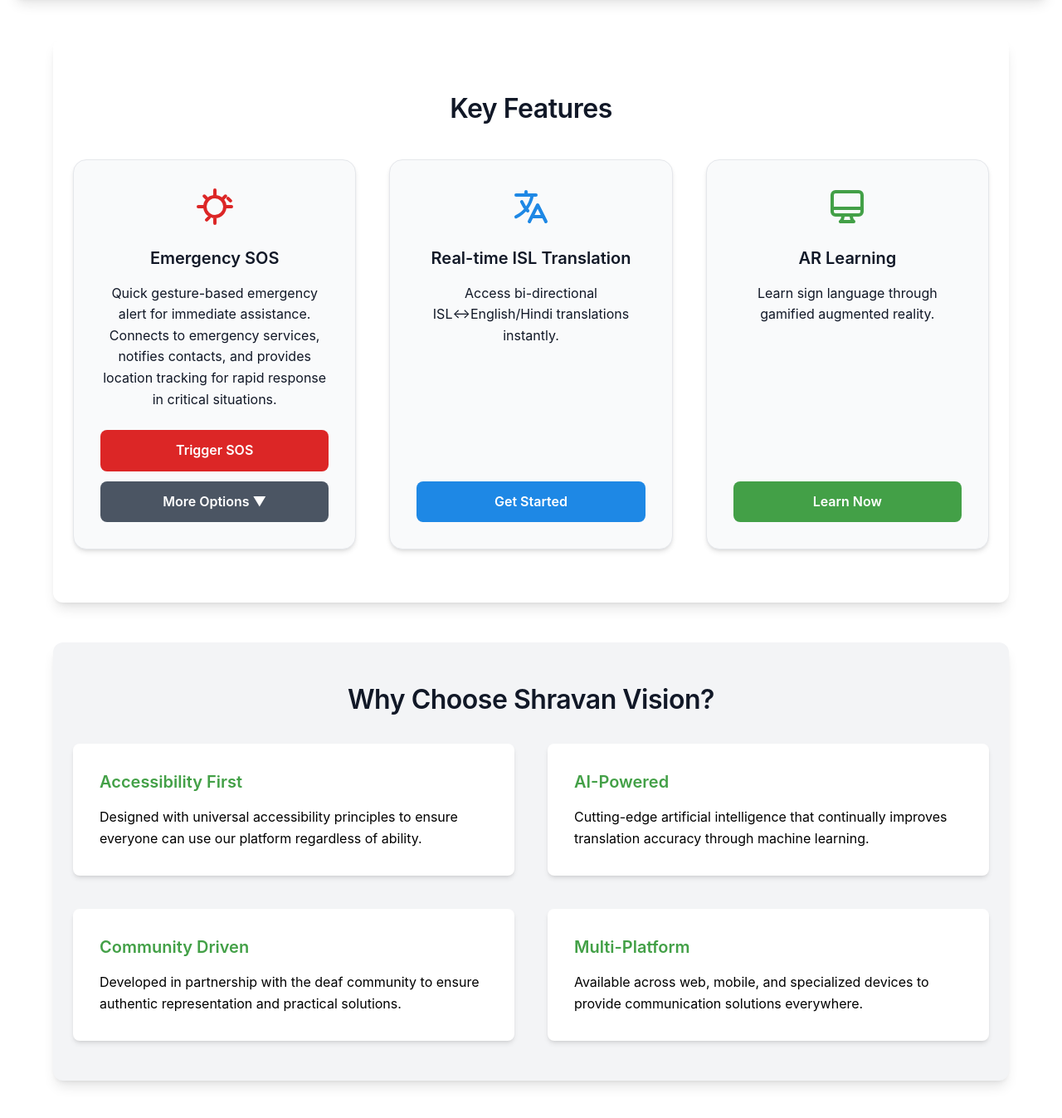
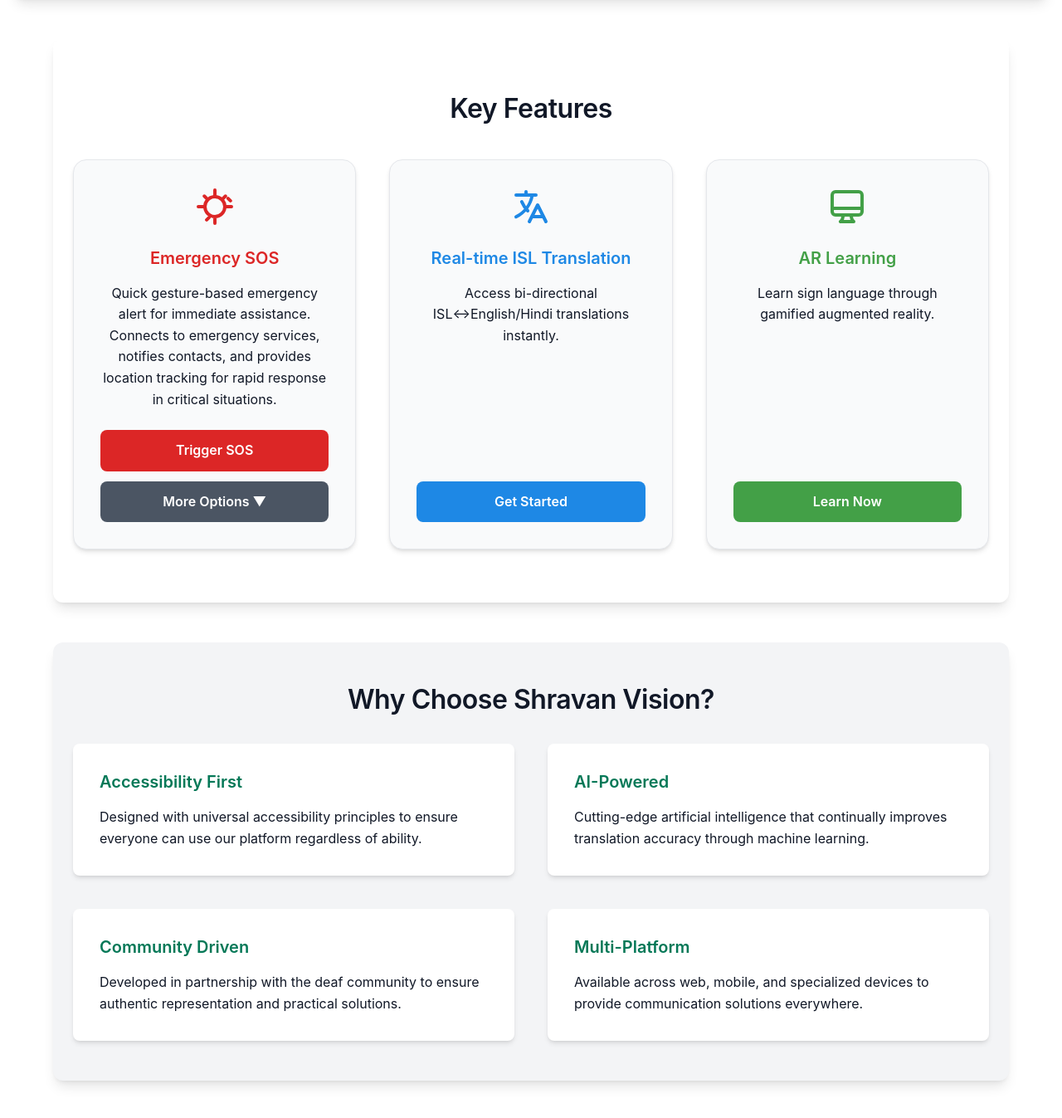
Before and after one commit to ksuvii21/shravan-vision-frontend, a React (Vite) app: page / in a window 1280 px wide. Shown: the part 926-2273 px from the top of the page at 83% size. Built offline with nearby package versions, Linux system fonts and the light colour scheme; no server answers.

Commit message:
made changes in UI

```diff
--- a/src/pages/Home.jsx
+++ b/src/pages/Home.jsx
@@ -98,8 +98,8 @@
                   <path strokeLinecap="round" strokeLinejoin="round" strokeWidth={2} d="M18.364 5.636l-1.414 1.414M12 2v4M5.636 5.636L7.05 7.05M2 12h4m12 0h4m-2.05-4.95l1.414 1.414M12 18v4m-4.95-2.05l1.414-1.414M6 12a6 6 0 1112 0 6 6 0 01-12 0z" />
                 </svg>
               </div>
-              <h3 className="text-xl font-semibold mb-4">Emergency SOS</h3>
-              <p className="text-body">
+              <h3 className="text-xl font-semibold mb-4 text-red-600 dark:text-red-400">Emergency SOS</h3>
+              <p className="text-body text-gray-900 dark:text-white">
                 Quick gesture-based emergency alert for immediate assistance. Connects to emergency services, notifies contacts, and provides location tracking for rapid response in critical situations.
               </p>
             </div>
@@ -142,8 +142,8 @@
                   <path strokeLinecap="round" strokeLinejoin="round" strokeWidth={2} d="M3 5h12M9 3v2m1.048 9.5A18.022 18.022 0 016.412 9m6.088 9h7M11 21l5-10 5 10M12.751 5C11.783 10.77 8.07 15.61 3 18.129" />
                 </svg>
               </div>
-              <h3 className="text-xl font-semibold mb-4">Real-time ISL Translation</h3>
-              <p className="text-body">Access bi-directional ISL↔English/Hindi translations instantly.</p>
+              <h3 className="text-xl font-semibold mb-4 text-primary-600 dark:text-primary-400">Real-time ISL Translation</h3>
+              <p className="text-body text-gray-900 dark:text-white">Access bi-directional ISL↔English/Hindi translations instantly.</p>
             </div>
             <button className="mt-6 bg-primary-600 hover:bg-primary-700 text-white font-semibold py-3 px-6 rounded-lg transition-colors">
               Get Started
@@ -161,8 +161,8 @@
                   <path strokeLinecap="round" strokeLinejoin="round" strokeWidth={2} d="M9.75 17L9 20l-1 1h8l-1-1-.75-3M3 13h18M5 17h14a2 2 0 002-2V5a2 2 0 00-2-2H5a2 2 0 00-2 2v10a2 2 0 002 2z" />
                 </svg>
               </div>
-              <h3 className="text-xl font-semibold mb-4">AR Learning</h3>
-              <p className="text-body">Learn sign language through gamified augmented reality.</p>
+              <h3 className="text-xl font-semibold mb-4 text-secondary-600 dark:text-secondary-400">AR Learning</h3>
+              <p className="text-body text-gray-900 dark:text-white">Learn sign language through gamified augmented reality.</p>
             </div>
             <button className="mt-6 bg-secondary-600 hover:bg-secondary-700 text-white font-semibold py-3 px-6 rounded-lg transition-colors">
               Learn Now
@@ -179,20 +179,20 @@
         <h2 className="text-title font-bold mb-8 text-center text-gray-900 dark:text-white">Why Choose Shravan Vision?</h2>
         <div className="grid grid-cols-1 md:grid-cols-2 gap-10">
           <div className="bg-white dark:bg-gray-700 p-8 rounded-lg shadow-md">
-            <h3 className="text-xl font-semibold mb-4 text-secondary-600 dark:text-secondary-400">Accessibility First</h3>
-          <p className="text-body">Designed with universal accessibility principles to ensure everyone can use our platform regardless of ability.</p>
+            <h3 className="text-xl font-semibold mb-4 text-green-700 dark:text-green-400">Accessibility First</h3>
+          <p className="text-body text-gray-900 dark:text-gray-100">Designed with universal accessibility principles to ensure everyone can use our platform regardless of ability.</p>
           </div>
           <div className="bg-white dark:bg-gray-700 p-8 rounded-lg shadow-md">
-            <h3 className="text-xl font-semibold mb-4 text-secondary-600 dark:text-secondary-400">AI-Powered</h3>
-          <p className="text-body">Cutting-edge artificial intelligence that continually improves translation accuracy through machine learning.</p>
+            <h3 className="text-xl font-semibold mb-4 text-green-700 dark:text-green-400">AI-Powered</h3>
+          <p className="text-body text-gray-900 dark:text-gray-100">Cutting-edge artificial intelligence that continually improves translation accuracy through machine learning.</p>
           </div>
           <div className="bg-white dark:bg-gray-700 p-8 rounded-lg shadow-md">
-            <h3 className="text-xl font-semibold mb-4 text-secondary-600 dark:text-secondary-400">Community Driven</h3>
-          <p className="text-body">Developed in partnership with the deaf community to ensure authentic representation and practical solutions.</p>
+            <h3 className="text-xl font-semibold mb-4 text-green-700 dark:text-green-400">Community Driven</h3>
+          <p className="text-body text-gray-900 dark:text-gray-100">Developed in partnership with the deaf community to ensure authentic representation and practical solutions.</p>
           </div>
           <div className="bg-white dark:bg-gray-700 p-8 rounded-lg shadow-md">
-            <h3 className="text-xl font-semibold mb-4 text-secondary-600 dark:text-secondary-400">Multi-Platform</h3>
-          <p className="text-body">Available across web, mobile, and specialized devices to provide communication solutions everywhere.</p>
+            <h3 className="text-xl font-semibold mb-4 text-green-700 dark:text-green-400">Multi-Platform</h3>
+          <p className="text-body text-gray-900 dark:text-gray-100">Available across web, mobile, and specialized devices to provide communication solutions everywhere.</p>
           </div>
         </div>
       </motion.section>
```
